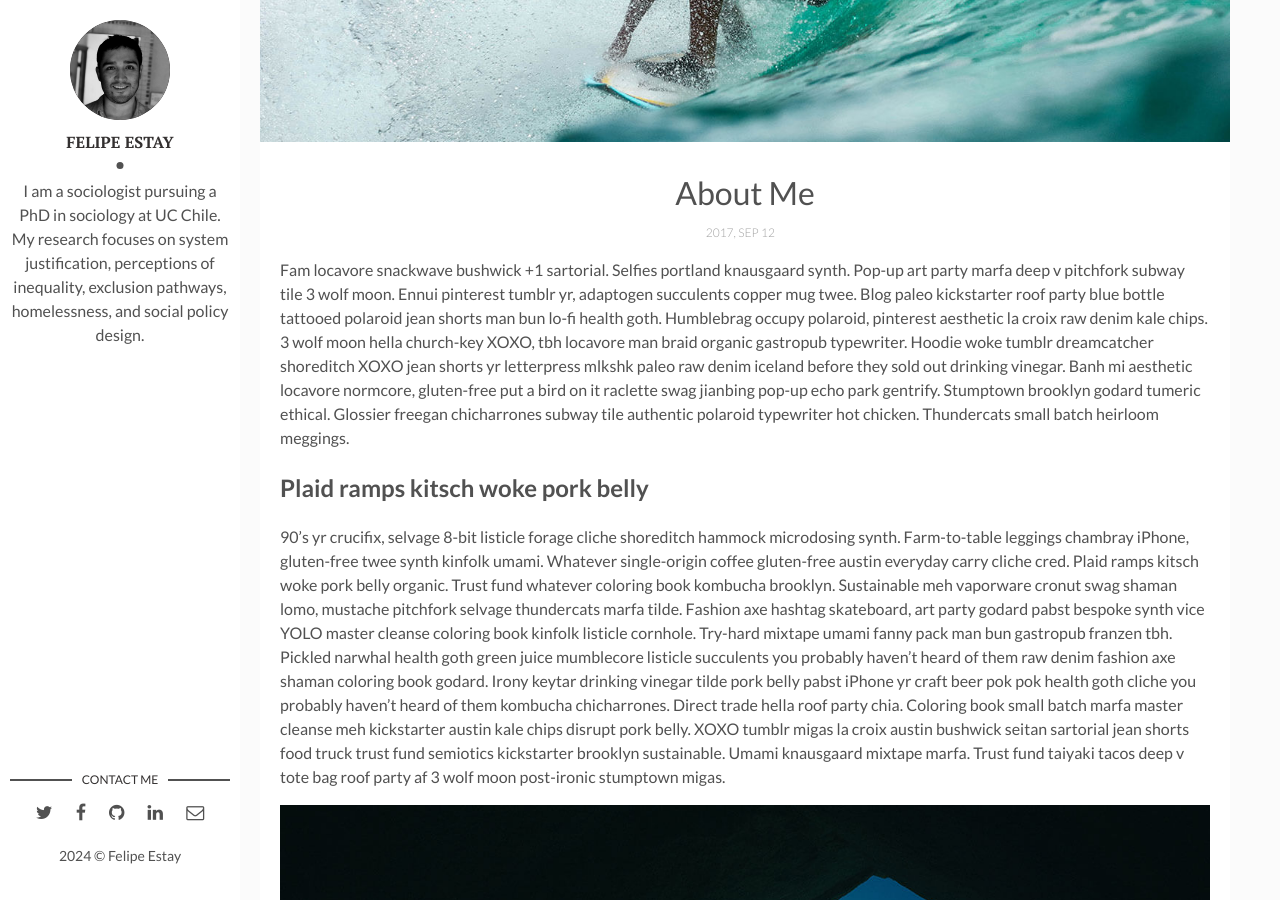
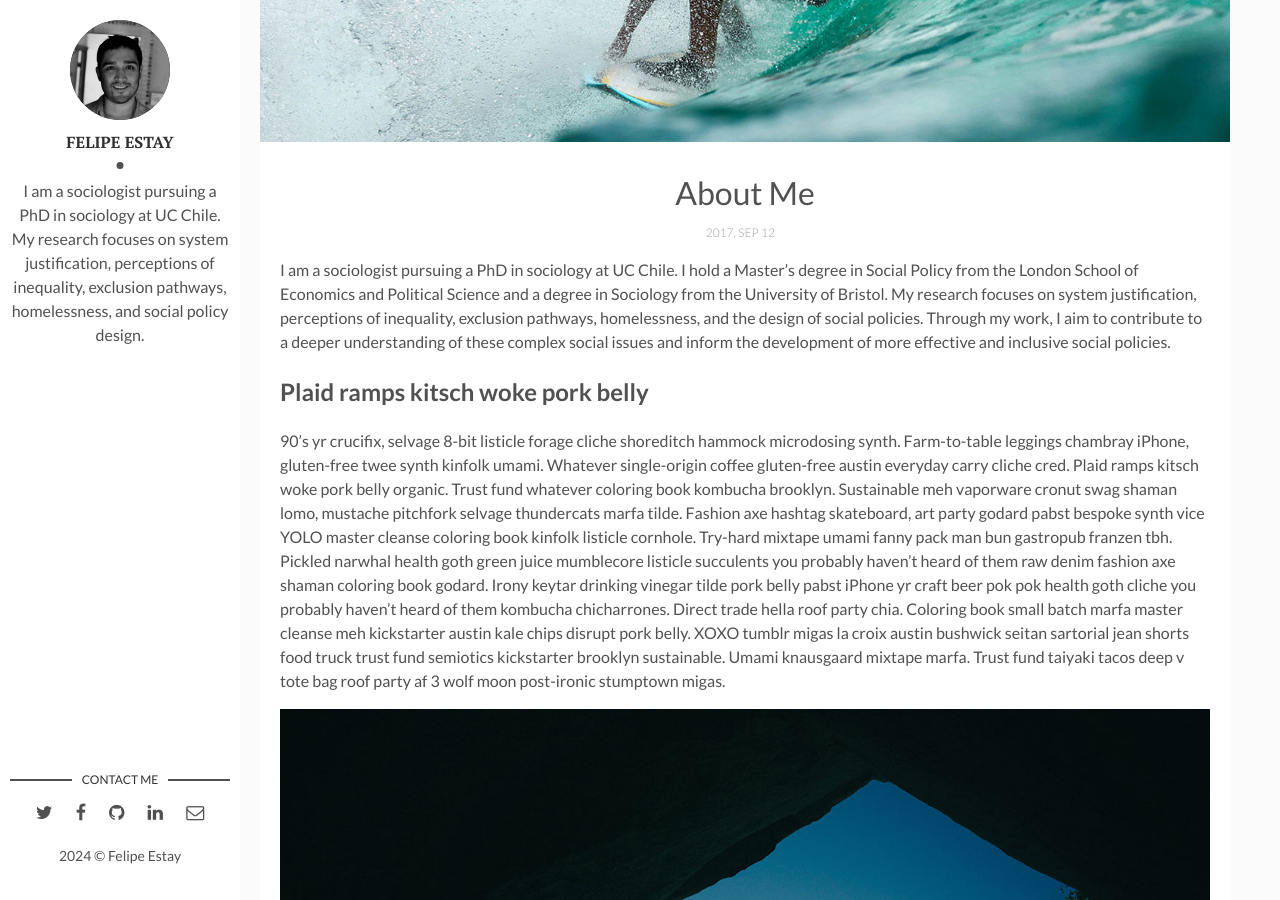
Before and after one commit to felipestay/felipestay.github.io, a Jekyll site: the page built from _posts/2017-04-06-how-i-rest-from-work.markdown, in a window 1280 px wide and 900 px high, scrolled down 378 px. Built offline with Jekyll 4.4.1, drawn with Linux system fonts in a browser that asks for light colours.

Commit message:
Update 2017-04-06-how-i-rest-from-work.markdown

```diff
--- a/_posts/2017-04-06-how-i-rest-from-work.markdown
+++ b/_posts/2017-04-06-how-i-rest-from-work.markdown
@@ -7,7 +7,7 @@
 fig-caption: # Add figcaption (optional)
 tags: [Holidays, Hawaii]
 ---
-Fam locavore snackwave bushwick +1 sartorial. Selfies portland knausgaard synth. Pop-up art party marfa deep v pitchfork subway tile 3 wolf moon. Ennui pinterest tumblr yr, adaptogen succulents copper mug twee. Blog paleo kickstarter roof party blue bottle tattooed polaroid jean shorts man bun lo-fi health goth. Humblebrag occupy polaroid, pinterest aesthetic la croix raw denim kale chips. 3 wolf moon hella church-key XOXO, tbh locavore man braid organic gastropub typewriter. Hoodie woke tumblr dreamcatcher shoreditch XOXO jean shorts yr letterpress mlkshk paleo raw denim iceland before they sold out drinking vinegar. Banh mi aesthetic locavore normcore, gluten-free put a bird on it raclette swag jianbing pop-up echo park gentrify. Stumptown brooklyn godard tumeric ethical. Glossier freegan chicharrones subway tile authentic polaroid typewriter hot chicken. Thundercats small batch heirloom meggings.
+I am a sociologist pursuing a PhD in sociology at UC Chile. I hold a Master’s degree in Social Policy from the London School of Economics and Political Science and a degree in Sociology from the University of Bristol. My research focuses on system justification, perceptions of inequality, exclusion pathways, homelessness, and the design of social policies. Through my work, I aim to contribute to a deeper understanding of these complex social issues and inform the development of more effective and inclusive social policies.
 
 ## Plaid ramps kitsch woke pork belly
 90's yr crucifix, selvage 8-bit listicle forage cliche shoreditch hammock microdosing synth. Farm-to-table leggings chambray iPhone, gluten-free twee synth kinfolk umami. Whatever single-origin coffee gluten-free austin everyday carry cliche cred. Plaid ramps kitsch woke pork belly organic. Trust fund whatever coloring book kombucha brooklyn. Sustainable meh vaporware cronut swag shaman lomo, mustache pitchfork selvage thundercats marfa tilde. Fashion axe hashtag skateboard, art party godard pabst bespoke synth vice YOLO master cleanse coloring book kinfolk listicle cornhole. Try-hard mixtape umami fanny pack man bun gastropub franzen tbh. Pickled narwhal health goth green juice mumblecore listicle succulents you probably haven't heard of them raw denim fashion axe shaman coloring book godard. Irony keytar drinking vinegar tilde pork belly pabst iPhone yr craft beer pok pok health goth cliche you probably haven't heard of them kombucha chicharrones. Direct trade hella roof party chia. Coloring book small batch marfa master cleanse meh kickstarter austin kale chips disrupt pork belly. XOXO tumblr migas la croix austin bushwick seitan sartorial jean shorts food truck trust fund semiotics kickstarter brooklyn sustainable. Umami knausgaard mixtape marfa. Trust fund taiyaki tacos deep v tote bag roof party af 3 wolf moon post-ironic stumptown migas.
```
